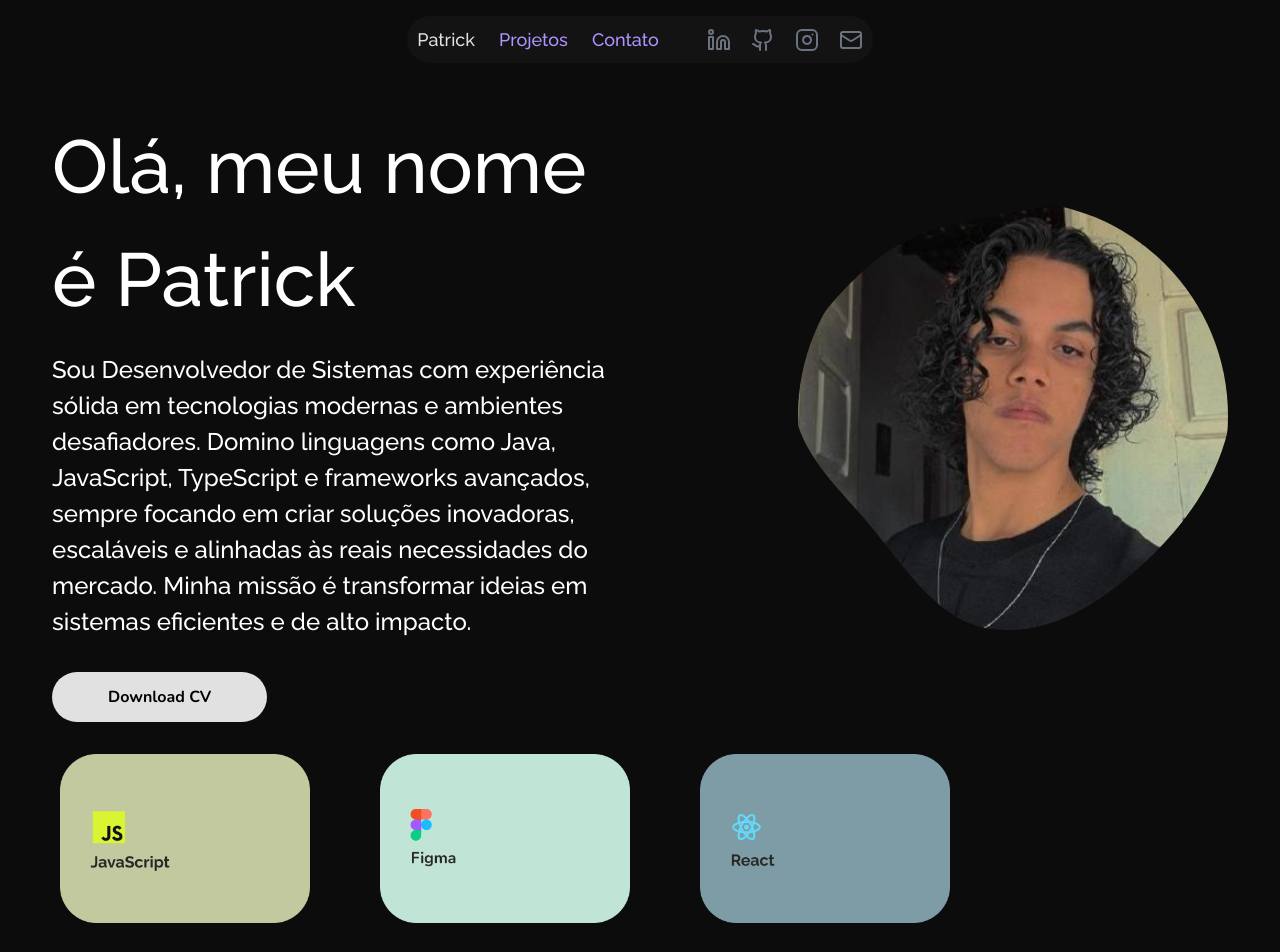
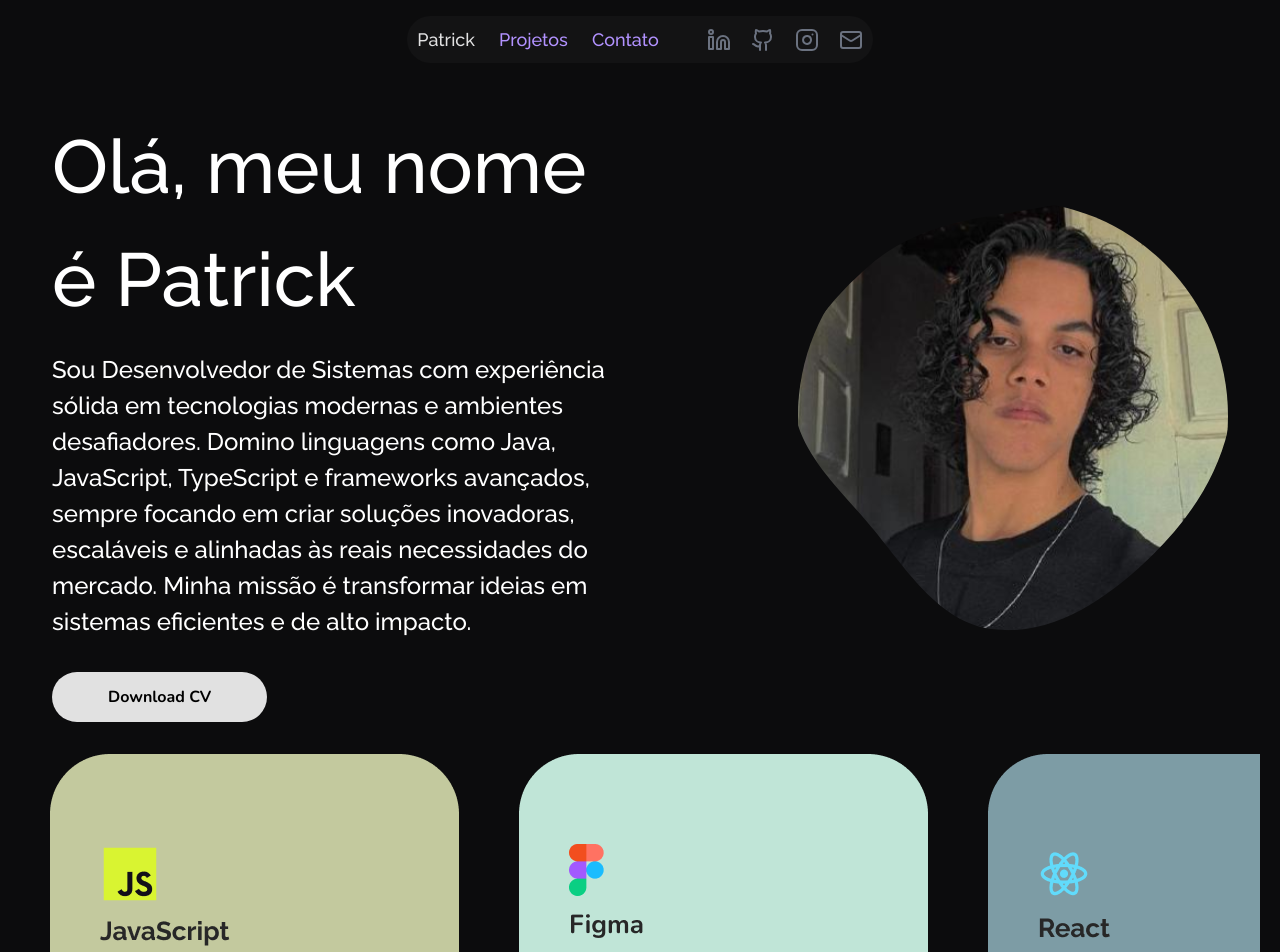
Before and after one commit to gsPatrick/Patrick-Siqueira---Portifolio, a React (Vite) app: page / in a window 1280 px wide. Shown: the top 952 px of the page. Built offline with nearby package versions, Linux system fonts and the light colour scheme.

Commit message:
Mudança no codigo

```diff
--- a/src/components/Skills.jsx
+++ b/src/components/Skills.jsx
@@ -9,14 +9,13 @@ import Figma from "../assets/skills/Figma.png";
 import Reactimg from "../assets/skills/React.png";
 
 const Skills = () => {
-  const skills = [Node, Javascript, Figma, Reactimg]; // Lista de imagens
+  const skills = [Node, Javascript, Figma, Reactimg,]; // Lista de imagens
   const [currentIndex, setCurrentIndex] = useState(0); // Índice atual da imagem
   const [slideWidths, setSlideWidths] = useState([]); // Armazena a largura de cada slide
   const slideshowRef = useRef(null); // Referência para o contêiner do slideshow
   const slideRefs = useRef([]); // Referência para cada slide
 
-  useEffect(() => {
-    // Calcula a largura de cada slide
+  // Função para calcular a largura de cada slide
   const calculateWidths = () => {
     if (slideRefs.current.length) {
       const widths = slideRefs.current.map((slide) =>
@@ -26,27 +25,37 @@ const Skills = () => {
     }
   };
 
-    calculateWidths();
-    window.addEventListener("resize", calculateWidths); // Recalcula as larguras ao redimensionar a janela
+  useEffect(() => {
+    // Calcula larguras após renderização completa
+    const timeout = setTimeout(() => calculateWidths(), 50);
+
+    // Escuta redimensionamento
+    window.addEventListener("resize", calculateWidths);
 
     return () => {
+      clearTimeout(timeout);
       window.removeEventListener("resize", calculateWidths);
     };
   }, [skills.length]);
 
   useEffect(() => {
+    // Avança slides a cada 4 segundos
     const interval = setInterval(() => {
       setCurrentIndex((prevIndex) => {
-        // Calcula o próximo índice circularmente
-        const nextIndex = (prevIndex + 1) % skills.length;
-        return nextIndex;
+        if (prevIndex === skills.length - 1) {
+          return 0; // Reseta para o início após o último slide
+        }
+        return prevIndex + 1; // Avança para o próximo
       });
-    }, 4000); // Tempo de transição (4 segundos)
 
-    return () => clearInterval(interval); // Limpa o intervalo ao desmontar o componente
+      // Recalcula as larguras ao trocar o slide (para dispositivos móveis)
+      calculateWidths();
+    }, 4000);
+
+    return () => clearInterval(interval);
   }, [skills.length]);
 
-  // Calcula a posição de translação com base na largura dos slides
+  // Calcula a posição de translação com base nas larguras dos slides
   const calculateTranslateX = () => {
     if (!slideWidths.length || currentIndex === 0) return 0;
     return slideWidths.slice(0, currentIndex).reduce((sum, width) => sum + width, 0);
--- a/src/styles/Skills.css
+++ b/src/styles/Skills.css
@@ -15,12 +15,11 @@
     transition: transform 0.5s ease-in-out;
   }
 
-  /* Cada imagem no slideshow */
-  .slide {
-    flex: 0 0 310px; /* Cada imagem com 310px de largura (250px + 30px de padding em cada lado) */
-    margin-right: 10px; /* Espaço entre as imagens */
-    box-sizing: border-box;
-  }
+
+.slide {
+  flex: 0 0 auto; /* Ajusta largura dinamicamente */
+  text-align: center;
+}
 
   .slide img {
     width: auto; /* Largura da imagem ajustada para 250px */
@@ -59,3 +58,29 @@
     margin-right: -50px; /* Espaço entre as imagens */
   }
 }
+
+/* Para telas menores que 420px */
+@media (max-width: 420px) {
+  /* Ajusta o slideshow para exibir uma imagem por vez */
+  .slideshow-container {
+    justify-content: center; /* Centraliza o conteúdo */
+    overflow: hidden; /* Esconde o restante das imagens fora do viewport */
+  }
+
+  .slideshow-track {
+    transition: transform 0.5s ease-in-out;
+    width: 100%;
+  }
+
+  .slide {
+    flex: 0 0 100%; /* Cada slide ocupa 100% da largura da tela */
+    margin: 0; /* Remove o espaço entre as imagens */
+  }
+
+  .slide img {
+    width: 100%; /* Imagem ajusta para preencher 100% da largura do slide */
+    height: auto; /* Mantém proporção */
+    padding: 0; /* Remove qualquer padding lateral */
+    object-fit: contain; /* Mantém proporção sem cortar */
+  }
+}
```
Lines whose indentation alone changed are shown as unchanged.
